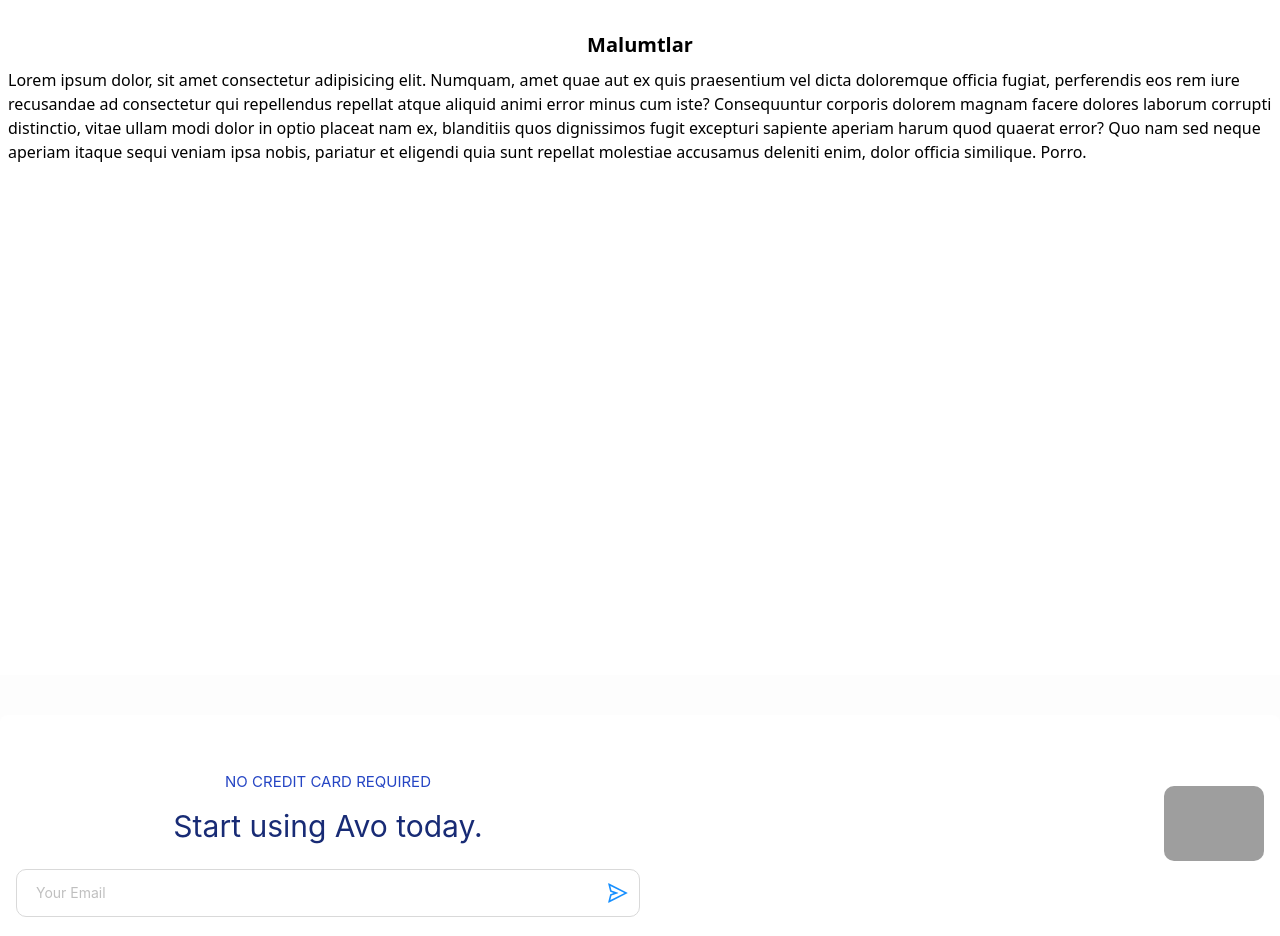
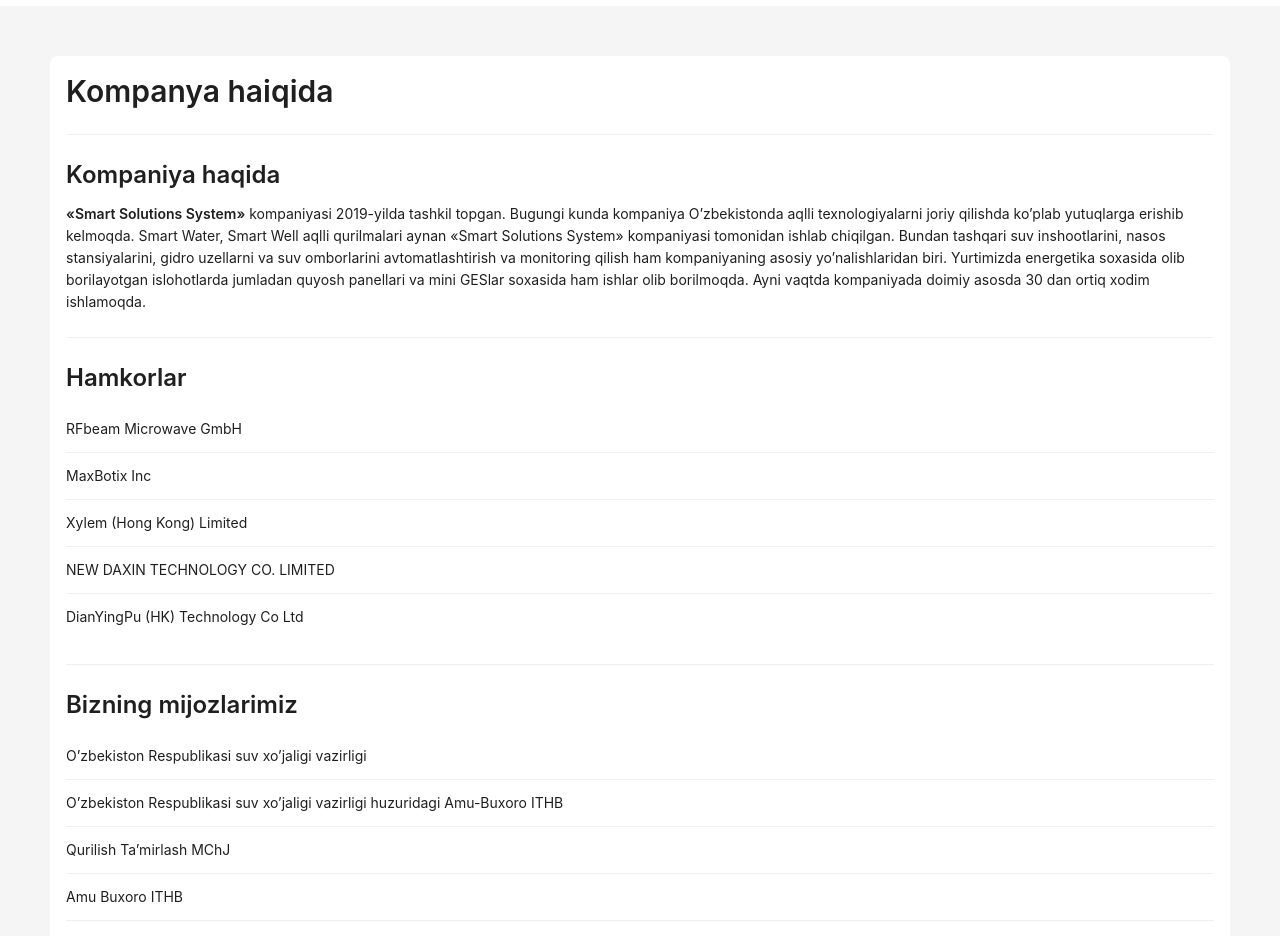
Before and after one commit to humoyun21/Smart-Solutions-System, a React (Vite) app: page /malumotlar in a window 1280 px wide. Shown: the part 120-1056 px from the top of the page. Built offline with nearby package versions, Linux system fonts and the light colour scheme; grey boxes are pictures that could not be loaded.

Commit message:
Information about the company

```diff
--- a/src/pages/aloqa/style.scss
+++ b/src/pages/aloqa/style.scss
@@ -78,7 +78,7 @@
 
         width: 600px;
         iframe {
-        margin-top: 300px;
+        margin-top: 370px;
         margin-left: 750px;
           width: 600px;
           height: 500px;
--- a/src/pages/malumotlar/index.jsx
+++ b/src/pages/malumotlar/index.jsx
@@ -1,12 +1,78 @@
 import "./style.scss";
+import React from 'react';
+import { Layout, Typography, List, Divider } from 'antd';
+import { Container } from "@containers";
+
+const { Content } = Layout;
+const { Title, Paragraph, Text } = Typography;
 
 function Index() {
-  return <>
-    <div className="container mx-auto px-2 5">
-      <h1 className="text-center py-2 text-[20px] font-semibold">Malumtlar</h1>
-      <p>Lorem ipsum dolor, sit amet consectetur adipisicing elit. Numquam, amet quae aut ex quis praesentium vel dicta doloremque officia fugiat, perferendis eos rem iure recusandae ad consectetur qui repellendus repellat atque aliquid animi error minus cum iste? Consequuntur corporis dolorem magnam facere dolores laborum corrupti distinctio, vitae ullam modi dolor in optio placeat nam ex, blanditiis quos dignissimos fugit excepturi sapiente aperiam harum quod quaerat error? Quo nam sed neque aperiam itaque sequi veniam ipsa nobis, pariatur et eligendi quia sunt repellat molestiae accusamus deleniti enim, dolor officia similique. Porro.</p>
-    </div>
-  </>
+  const partners = [
+    "RFbeam Microwave GmbH",
+    "MaxBotix Inc",
+    "Xylem (Hong Kong) Limited",
+    "NEW DAXIN TECHNOLOGY CO. LIMITED",
+    "DianYingPu (HK) Technology Co Ltd"
+  ];
+
+  const clients = [
+    "O’zbekiston Respublikasi suv xo’jaligi vazirligi",
+    "O’zbekiston Respublikasi suv xo’jaligi vazirligi huzuridagi Amu-Buxoro ITHB",
+    "Qurilish Ta’mirlash MChJ",
+    "Amu Buxoro ITHB",
+    "Janubiy Mirzacho’l magistral kanalidan foydalanish boshqarmasi",
+    "Katta Farg’ona magistral kanali boshqarmasi",
+    "TIIIMSX"
+  ];
+
+  return (
+    <Layout>
+      <Content style={{ padding: '50px' }}>
+        <Container>
+          <div>
+            <Title level={2}>Kompanya haiqida</Title>
+          </div>
+
+          <Divider />
+
+          <div>
+            <Title level={3}>Kompaniya haqida</Title>
+            <Paragraph>
+              <Text strong>«Smart Solutions System»</Text> kompaniyasi 2019-yilda tashkil topgan. Bugungi kunda kompaniya O’zbekistonda aqlli texnologiyalarni joriy qilishda ko’plab yutuqlarga erishib kelmoqda. Smart Water, Smart Well aqlli qurilmalari aynan «Smart Solutions System» kompaniyasi tomonidan ishlab chiqilgan. Bundan tashqari suv inshootlarini, nasos stansiyalarini, gidro uzellarni va suv omborlarini avtomatlashtirish va monitoring qilish ham kompaniyaning asosiy yo’nalishlaridan biri. Yurtimizda energetika soxasida olib borilayotgan islohotlarda jumladan quyosh panellari va mini GESlar soxasida ham ishlar olib borilmoqda. Ayni vaqtda kompaniyada doimiy asosda 30 dan ortiq xodim ishlamoqda.
+            </Paragraph>
+          </div>
+
+          <Divider />
+
+          <div>
+            <Title level={3}>Hamkorlar</Title>
+            <List
+              dataSource={partners}
+              renderItem={item => (
+                <List.Item>
+                  <Text>{item}</Text>
+                </List.Item>
+              )}
+            />
+          </div>
+
+          <Divider />
+
+          <div>
+            <Title level={3}>Bizning mijozlarimiz</Title>
+            <List
+              dataSource={clients}
+              renderItem={item => (
+                <List.Item>
+                  <Text>{item}</Text>
+                </List.Item>
+              )}
+            />
+          </div>
+        </Container>
+      </Content>
+    </Layout>
+  );
 }
 
-export default Index
+export default Index;
```
